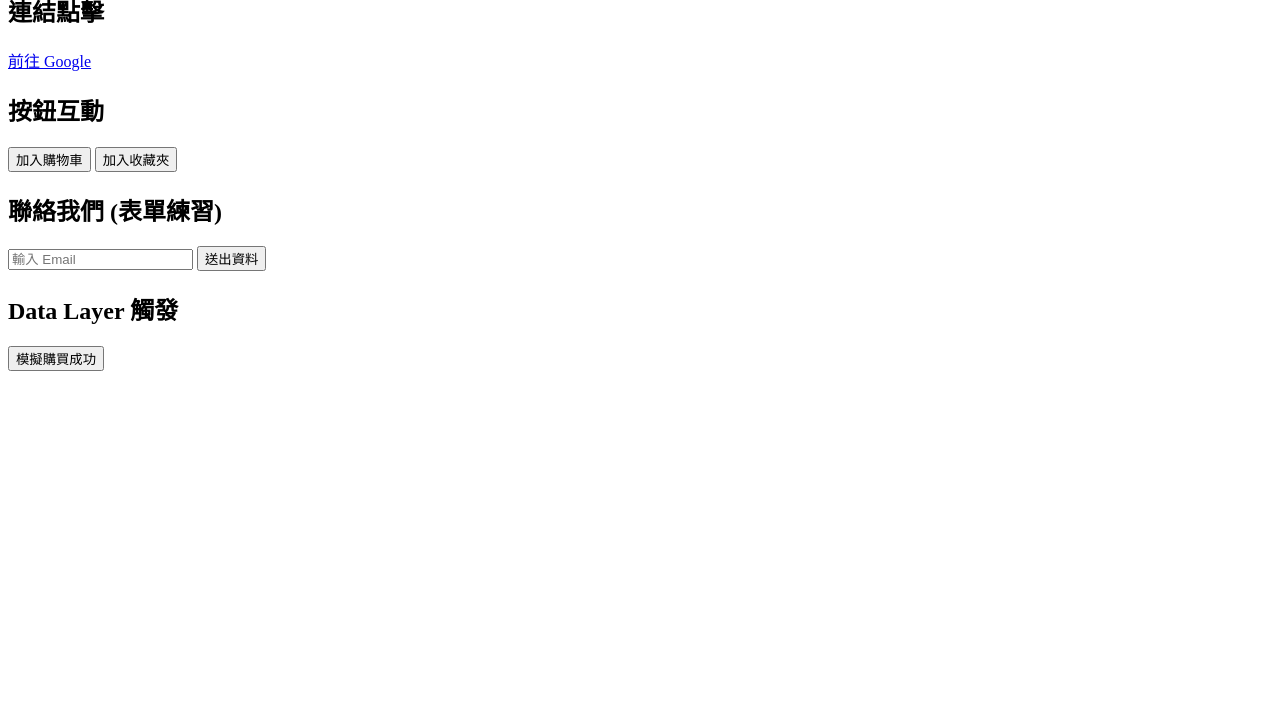
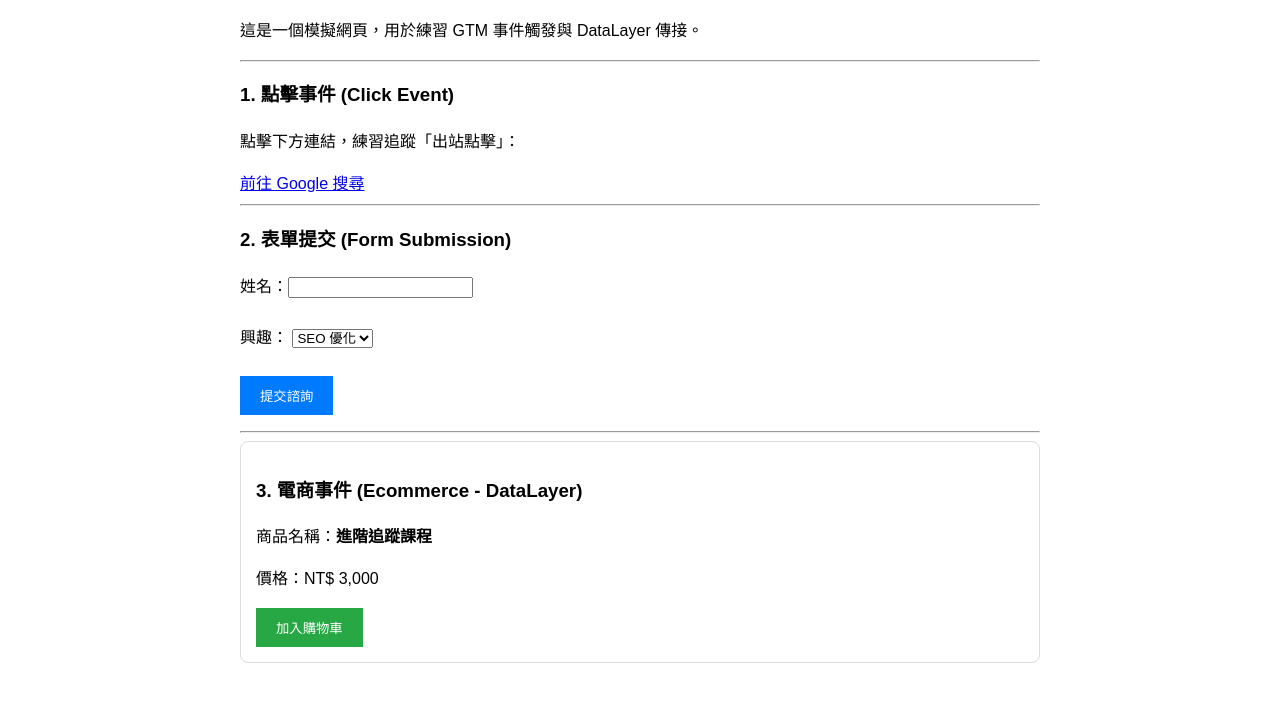
Before and after one commit to szuyuhui/gtm-study, a plain HTML site: page index.html in a window 1280 px wide. Shown: the part 96-800 px from the top of the page. Drawn offline with Linux system fonts and the light colour scheme.

Commit message:
Update index.html
變更 index 內容

```diff
--- a/index.html
+++ b/index.html
@@ -2,7 +2,13 @@
 <html lang="zh-Hant">
 <head>
     <meta charset="UTF-8">
-    <title>GTM 練習實驗室</title>
+    <title>GTM 追蹤練習</title>
+    <style>
+        body { font-family: sans-serif; line-height: 1.6; padding: 20px; max-width: 800px; margin: auto; }
+        .product-card { border: 1px solid #ddd; padding: 15px; margin-bottom: 20px; border-radius: 8px; }
+        .btn { background-color: #007bff; color: white; padding: 10px 20px; border: none; cursor: pointer; }
+        .btn-purchase { background-color: #28a745; }
+    </style>
 
     <!-- Google Tag Manager -->
     <script>(function(w,d,s,l,i){w[l]=w[l]||[];w[l].push({'gtm.start':
@@ -11,49 +17,78 @@
     'https://www.googletagmanager.com/gtm.js?id='+i+dl;f.parentNode.insertBefore(j,f);
     })(window,document,'script','dataLayer','GTM-PTVTJN76');</script>
     <!-- End Google Tag Manager -->
-    </head>
+</head>
 <body>
     <!-- Google Tag Manager (noscript) -->
     <noscript><iframe src="https://www.googletagmanager.com/ns.html?id=GTM-PTVTJN76"
     height="0" width="0" style="display:none;visibility:hidden"></iframe></noscript>
     <!-- End Google Tag Manager (noscript) -->
-    <h1>練習場</h1>
+
+    <h1>🚀 數據追蹤</h1>
+    <p>這是一個模擬網頁，用於練習 GTM 事件觸發與 DataLayer 傳接。</p>
+
+    <hr>
 
     <section>
-        <h2>連結點擊</h2>
-        <a href="https://www.google.com" id="nav-google" class="external-link">前往 Google</a>
+        <h3>1. 點擊事件 (Click Event)</h3>
+        <p>點擊下方連結，練習追蹤「出站點擊」：</p>
+        <a href="https://www.google.com" id="outbound-link" class="external-nav">前往 Google 搜尋</a>
     </section>
 
+    <hr>
+
     <section>
-        <h2>按鈕互動</h2>
-        <button id="add-to-cart" class="btn-primary">加入購物車</button>
-        <button id="wishlist" data-product-id="12345">加入收藏夾</button>
+        <h3>2. 表單提交 (Form Submission)</h3>
+        <form id="contact-form">
+            <label>姓名：<input type="text" name="username" required></label><br><br>
+            <label>興趣：
+                <select name="interest">
+                    <option value="seo">SEO 優化</option>
+                    <option value="tracking">追蹤技術</option>
+                </select>
+            </label><br><br>
+            <button type="submit" class="btn">提交諮詢</button>
+        </form>
+        <p id="form-msg" style="color: green;"></p>
     </section>
 
-    <section>
-        <h2>聯絡我們 (表單練習)</h2>
-        <form id="contact-form">
-            <input type="email" placeholder="輸入 Email" required>
-            <button type="submit">送出資料</button>
-        </form>
-    </section>
+    <hr>
 
-    <section>
-        <h2>Data Layer 觸發</h2>
-        <button onclick="pushData()">模擬購買成功</button>
+    <section class="product-card">
+        <h3>3. 電商事件 (Ecommerce - DataLayer)</h3>
+        <div id="product-info">
+            <p>商品名稱：<strong>進階追蹤課程</strong></p>
+            <p>價格：NT$ 3,000</p>
+            <button class="btn btn-purchase" onclick="addToCart()">加入購物車</button>
+        </div>
     </section>
 
     <script>
-        function pushData() {
+        // 模擬加入購物車的 DataLayer 推送
+        function addToCart() {
             window.dataLayer = window.dataLayer || [];
             window.dataLayer.push({
-                'event': 'purchase_complete',
-                'transaction_id': 'T12345',
-                'value': 500,
-                'currency': 'TWD'
+                'event': 'add_to_cart',
+                'ecommerce': {
+                    'currency': 'TWD',
+                    'value': 3000,
+                    'items': [{
+                        'item_id': 'SKU_12345',
+                        'item_name': '進階追蹤課程',
+                        'price': 3000,
+                        'item_category': 'Online Course',
+                        'quantity': 1
+                    }]
+                }
             });
-            alert('DataLayer 已送出！');
+            alert('已將產品資訊推送到 DataLayer！');
         }
+
+        // 模擬表單提交
+        document.getElementById('contact-form').addEventListener('submit', function(e) {
+            e.preventDefault();
+            document.getElementById('form-msg').innerText = '感謝您的提交！（此為模擬行為）';
+        });
     </script>
 </body>
 </html>
```
